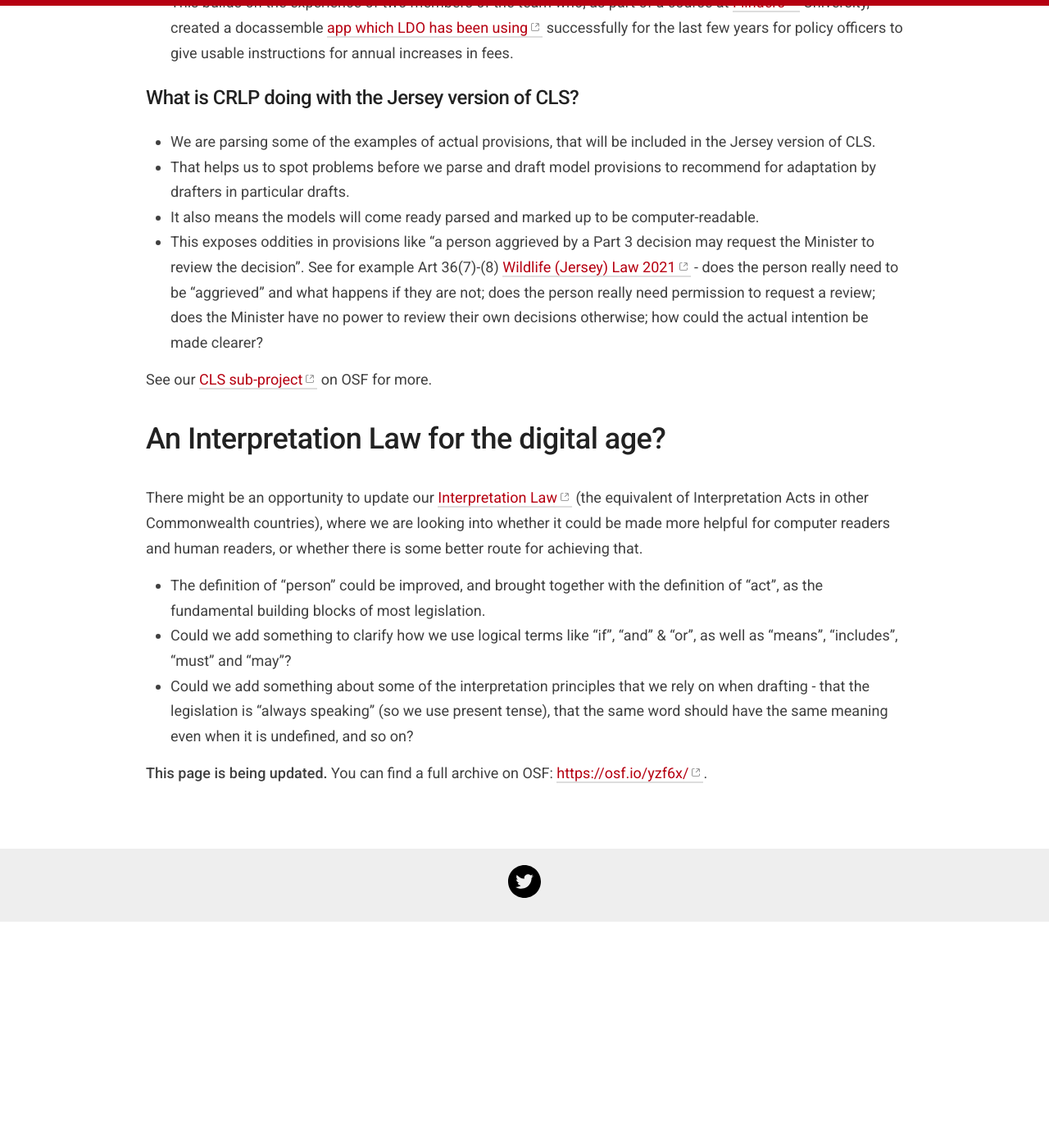
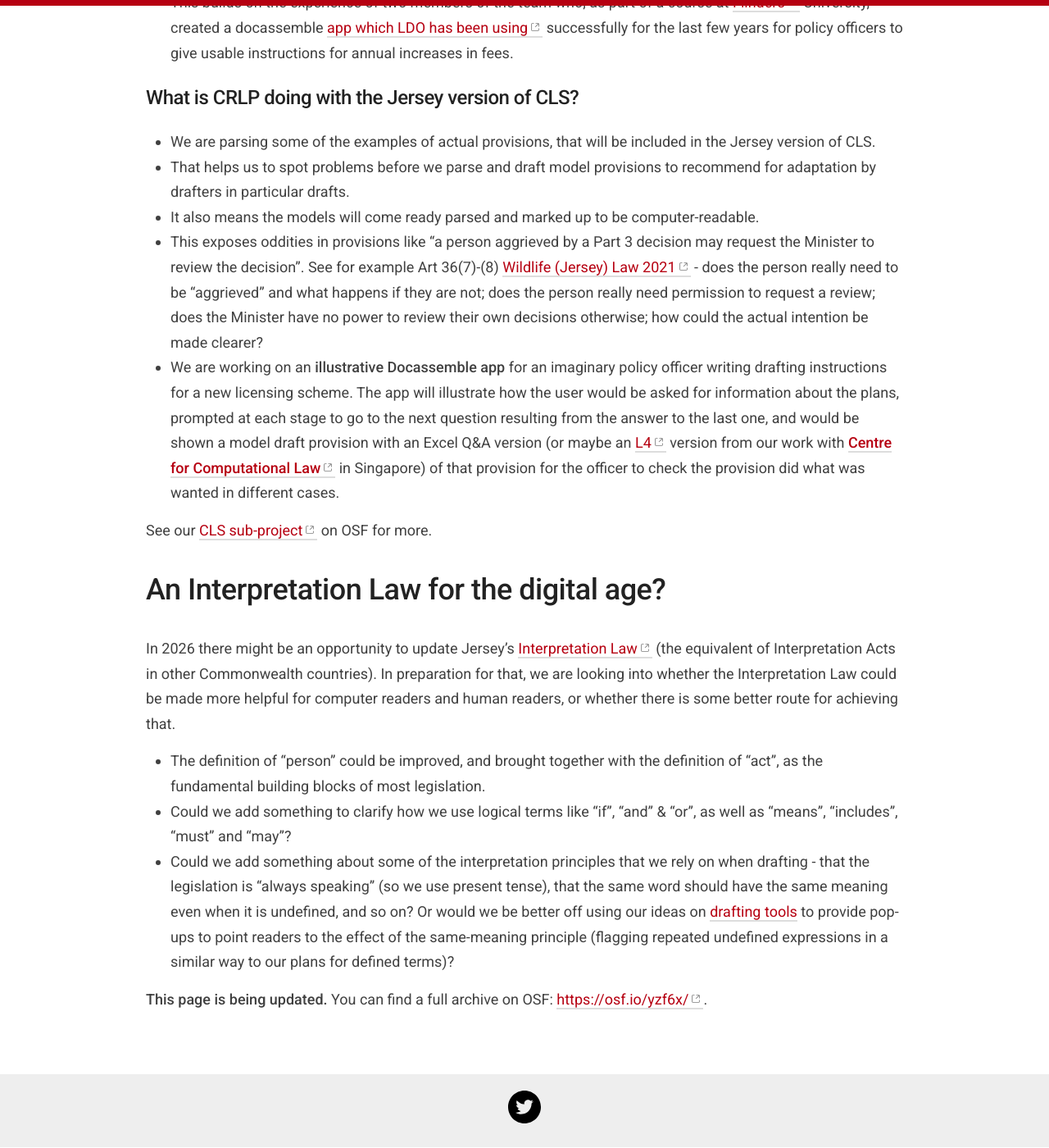
Before and after one commit to crlp-jerseyldo/crlp-jerseyldo.github.io, a Jekyll site: the page built from _pages/cls.md, in a window 1280 px wide and 1400 px high, scrolled down 1286 px. Shown: the whole window at 82% size. Built offline with Jekyll 4.4.1, drawn with Linux system fonts in a browser that asks for light colours; before the commit the page ends 2411 px from its top, so only the background shows below that.

Commit message:
Update cls.md
Updating on CLS & Interpretation Law plans, some CCLaw-related, some not.

```diff
--- a/_pages/cls.md
+++ b/_pages/cls.md
@@ -31,13 +31,14 @@ As part of our [parsing](/parsing-exercises) work we are parsing some model prov
 * That helps us to spot problems before we parse and draft model provisions to recommend for adaptation by drafters in particular drafts.
 * It also means the models will come ready parsed and marked up to be computer-readable.
 * This exposes oddities in provisions like “a person aggrieved by a Part 3 decision may request the Minister to review the decision”. See for example Art 36(7)-(8) [Wildlife (Jersey) Law 2021](https://www.jerseylaw.je/laws/current/Pages/02.950.aspx){:target="_blank"} - does the person really need to be "aggrieved" and what happens if they are not; does the person really need permission to request a review; does the Minister have no power to review their own decisions otherwise; how could the actual intention be made clearer?
+* We are working on an **illustrative Docassemble app** for an imaginary policy officer writing drafting instructions for a new licensing scheme. The app will illustrate how the user would be asked for information about the plans, prompted at each stage to go to the next question resulting from the answer to the last one, and would be shown a model draft provision with an Excel Q&A version (or maybe an [L4](https://github.com/smucclaw){:target="_blank"} version from our work with [**Centre for Computational Law**](https://cclaw.smu.edu.sg/projects-papers/research-project-computational-law){:target="_blank"} in Singapore) of that provision for the officer to check the provision did what was wanted in different cases.
 
 See our [CLS sub-project](https://osf.io/ywq82/){:target="_blank"} on OSF for more.
 
 # An Interpretation Law for the digital age?
-There might be an opportunity to update our [Interpretation Law](https://www.jerseylaw.je/laws/current/Pages/15.360.aspx){:target="_blank"} (the equivalent of Interpretation Acts in other Commonwealth countries), where we are looking into whether it could be made more helpful for computer readers and human readers, or whether there is some better route for achieving that.
+In 2026 there might be an opportunity to update Jersey's [Interpretation Law](https://www.jerseylaw.je/laws/current/Pages/15.360.aspx){:target="_blank"} (the equivalent of Interpretation Acts in other Commonwealth countries). In preparation for that, we are looking into whether the Interpretation Law could be made more helpful for computer readers and human readers, or whether there is some better route for achieving that.
 * The definition of "person" could be improved, and brought together with the definition of "act", as the fundamental building blocks of most legislation.
 * Could we add something to clarify how we use logical terms like "if", "and" & "or", as well as "means", "includes", "must" and "may"?
-* Could we add something about some of the interpretation principles that we rely on when drafting - that the legislation is "always speaking" (so we use present tense), that the same word should have the same meaning even when it is undefined, and so on?
+* Could we add something about some of the interpretation principles that we rely on when drafting - that the legislation is "always speaking" (so we use present tense), that the same word should have the same meaning even when it is undefined, and so on? Or would we be better off using our ideas on [drafting tools](/an-ide-for-legislation) to provide pop-ups to point readers to the effect of the same-meaning principle (flagging repeated undefined expressions in a similar way to our plans for defined terms)?
 
 **This page is being updated.** You can find a full archive on OSF: <https://osf.io/yzf6x/>{:target="_blank"}.
```
